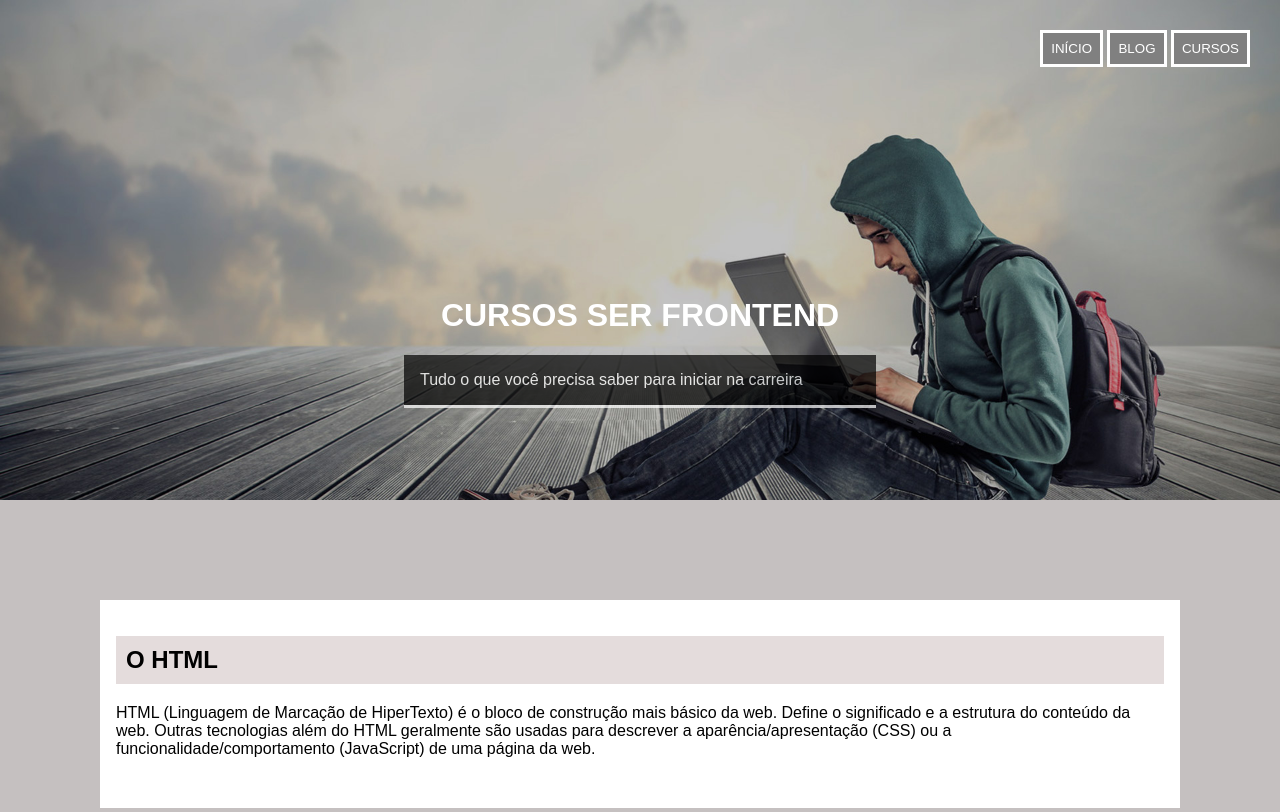
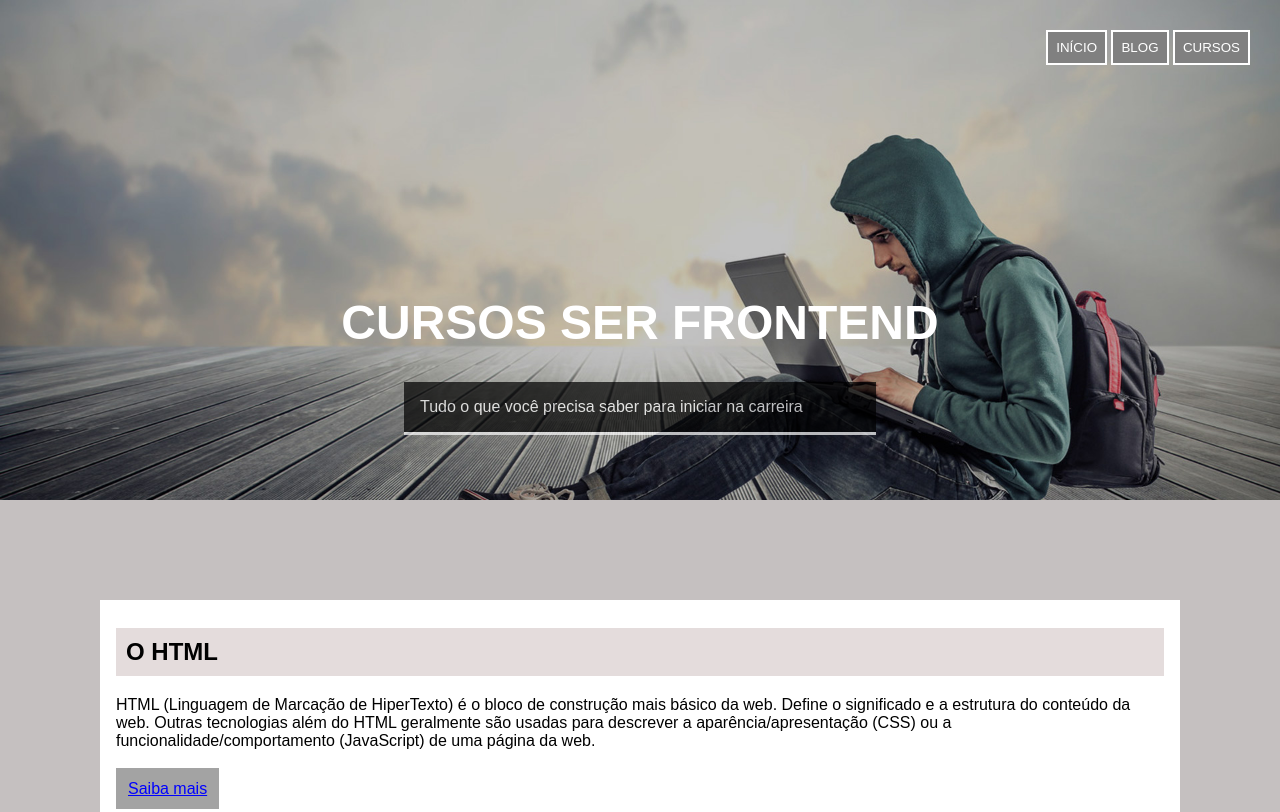
Before and after one commit to jceloto7/HTML-CSS-Exercises, a plain HTML site: page CursosSerFrontEnd/index.html in a window 1280 px wide. Shown: the top 812 px of the page. Drawn offline with Linux system fonts and the light colour scheme.

Commit message:
fix internal link and title

```diff
--- a/CursosSerFrontEnd/styles.css
+++ b/CursosSerFrontEnd/styles.css
@@ -22,6 +22,7 @@ header nav{
 header h1{
     color: white;
     text-align: center;
+    font-size: 48px;
 }
 
 header p{
@@ -37,24 +38,36 @@ header p{
 
 nav button{
     padding: 8px;
-    border: solid white;
+    border: solid 2px white;
     background-color: gray;
 }
 
-a{
+button a{
   text-decoration: none;
   color: white;
+
 }
 
 div{
     background-color: white;
-    padding: 16px;
+    height: 210px;
+    padding: 8px 16px;
     margin:  100px;
 }
 
 div h2{
     background-color:rgb(228, 220, 220);
     padding: 10px;
+}
+
+div a{
+    background-color: rgb(163, 163, 163);
+    padding: 12px;
+    color: blue;
+}
+
+div p{
+    margin-bottom: 30px;
 }
 
 footer{
```
